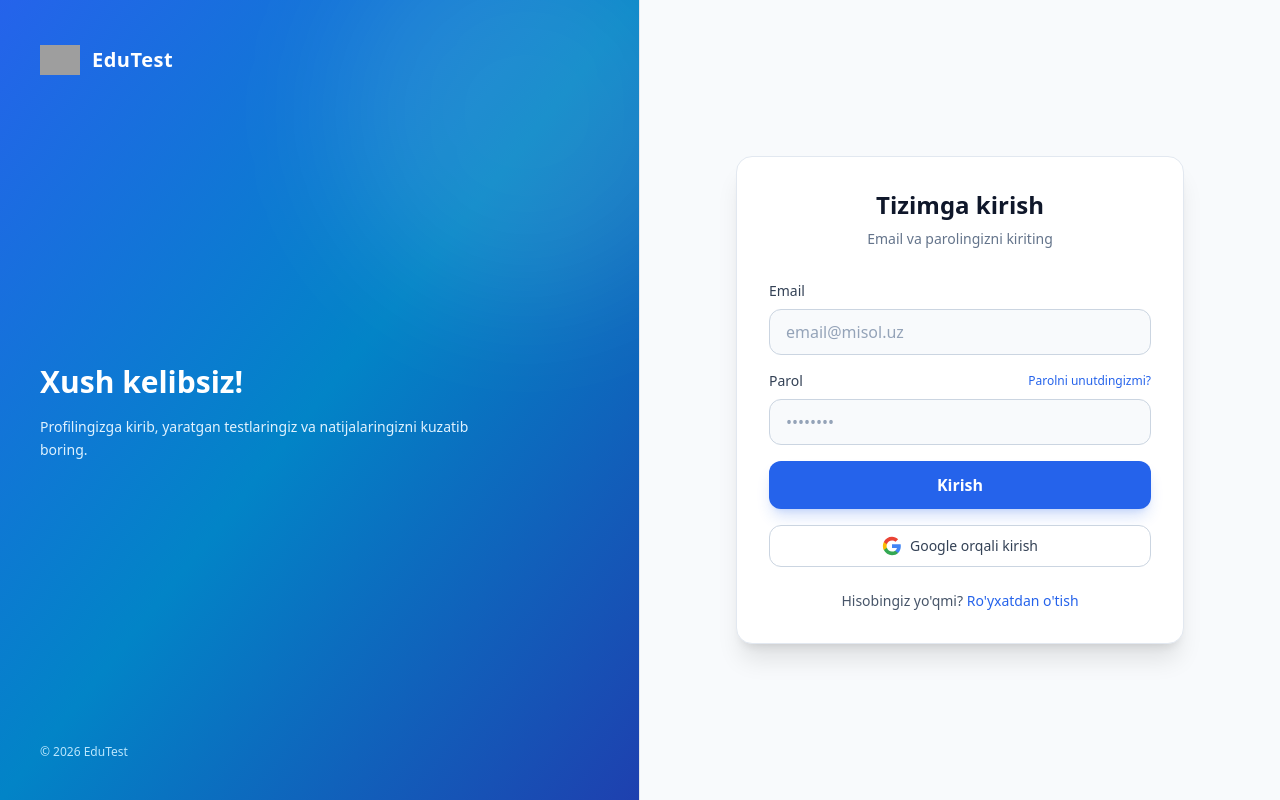
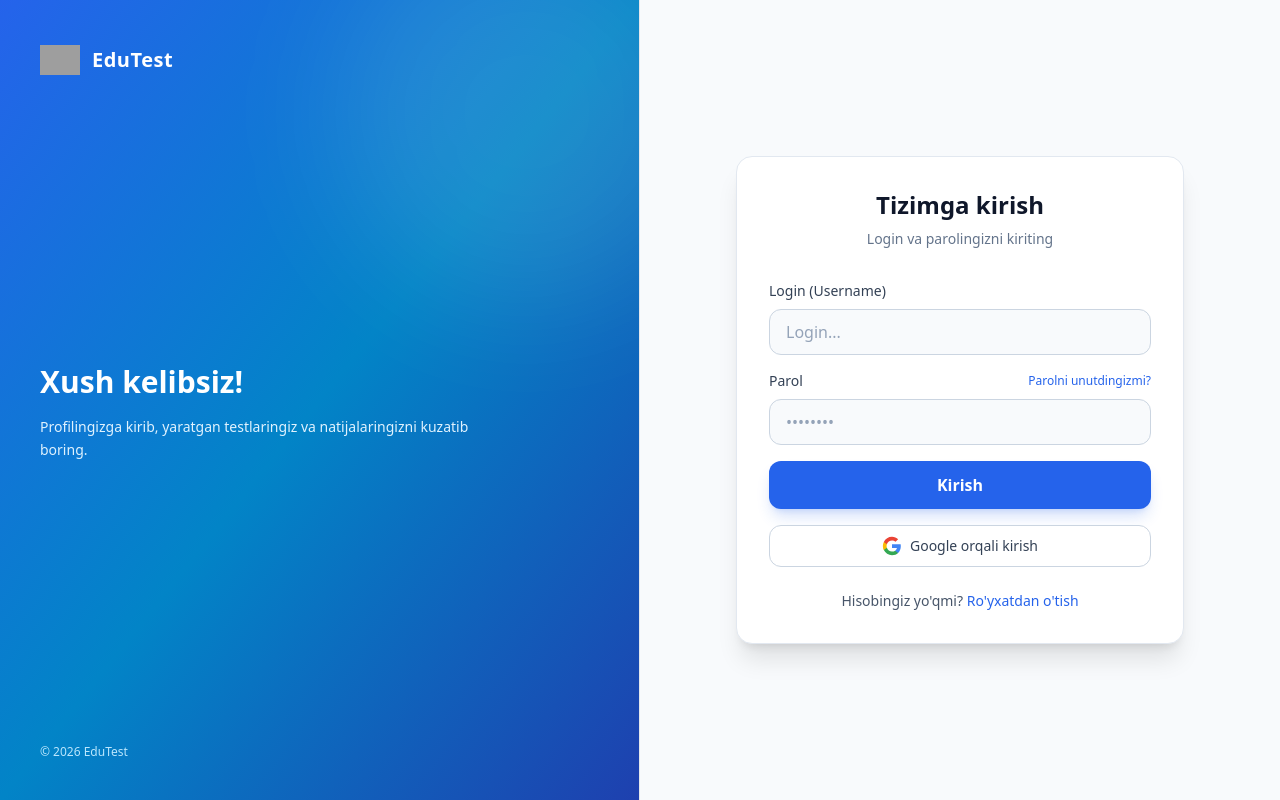
Before and after one commit to xatoyozdim-rgb/Edu-Test, a Django app: template accounts/templates/accounts/login.html in a window 1280 px wide. Run offline with Django 5.2, Linux system fonts and the light colour scheme; the template is opened without the code that fills it, so the values that code supplies are empty; some libraries are stand-ins or nearby versions; grey boxes are pictures that could not be loaded.

Commit message:
Update login.html

```diff
--- a/accounts/templates/accounts/login.html
+++ b/accounts/templates/accounts/login.html
@@ -24,12 +24,13 @@
     <div class="w-full max-w-md rounded-2xl border border-slate-200 bg-white p-8 shadow-xl">
       <div class="text-center mb-8">
         <h1 class="text-2xl font-bold mb-2 text-slate-900">Tizimga kirish</h1>
-        <p class="text-sm text-slate-500">Email va parolingizni kiriting</p>
+        <p class="text-sm text-slate-500">Login va parolingizni kiriting</p>
       </div>
-      <form action="/login" method="POST" class="space-y-4">
+      <form action="{% url 'login' %}" method="POST" class="space-y-4">
+        {% csrf_token %}
         <div>
-          <label class="block text-sm font-medium mb-2 text-slate-700">Email</label>
-          <input type="email" name="email" required class="w-full rounded-xl border border-slate-300 bg-slate-50 px-4 py-2.5 text-slate-900 placeholder-slate-400 focus:outline-none focus:border-blue-600 focus:bg-white transition" placeholder="email@misol.uz">
+          <label class="block text-sm font-medium mb-2 text-slate-700">Login (Username)</label>
+          <input type="text" name="username" required class="w-full rounded-xl border border-slate-300 bg-slate-50 px-4 py-2.5 text-slate-900 placeholder-slate-400 focus:outline-none focus:border-blue-600 focus:bg-white transition" placeholder="Login...">
         </div>
         <div>
           <div class="flex justify-between items-center mb-2">
@@ -41,13 +42,13 @@
         <button type="submit" class="w-full py-3 rounded-xl bg-blue-600 hover:bg-blue-700 font-semibold text-white transition shadow-lg shadow-blue-600/20">Kirish</button>
       </form>
       <div class="mt-4 text-center">
-        <a href="/google_oauth_consent.html" class="inline-flex items-center justify-center gap-2 w-full py-2.5 rounded-xl border border-slate-300 bg-white text-slate-700 text-sm font-medium hover:bg-slate-50 transition">
+        <a href="{% url 'google_login' %}" class="inline-flex items-center justify-center gap-2 w-full py-2.5 rounded-xl border border-slate-300 bg-white text-slate-700 text-sm font-medium hover:bg-slate-50 transition">
           <svg class="w-5 h-5" viewBox="0 0 24 24"><path fill="#4285F4" d="M22.56 12.25c0-.78-.07-1.53-.2-2.25H12v4.26h5.92c-.26 1.37-1.04 2.53-2.21 3.31v2.77h3.57c2.08-1.92 3.28-4.74 3.28-8.09z"/><path fill="#34A853" d="M12 23c2.97 0 5.46-.98 7.28-2.66l-3.57-2.77c-.98.66-2.23 1.06-3.71 1.06-2.86 0-5.29-1.93-6.16-4.53H2.18v2.84C3.99 20.53 7.7 23 12 23z"/><path fill="#FBBC05" d="M5.84 14.09c-.22-.66-.35-1.36-.35-2.09s.13-1.43.35-2.09V7.06H2.18C1.43 8.55 1 10.22 1 12s.43 3.45 1.18 4.94l2.85-2.22.81-.63z"/><path fill="#EA4335" d="M12 5.38c1.62 0 3.06.56 4.21 1.64l3.15-3.15C17.45 2.09 14.97 1 12 1 7.7 1 3.99 3.47 2.18 7.06l3.66 2.84c.87-2.6 3.3-4.52 6.16-4.52z"/></svg>
           Google orqali kirish
         </a>
       </div>
       <p class="mt-6 text-center text-sm text-slate-600">
-        Hisobingiz yo'qmi? <a href="/signup" class="text-blue-600 font-medium hover:underline">Ro'yxatdan o'tish</a>
+        Hisobingiz yo'qmi? <a href="{% url 'signup' %}" class="text-blue-600 font-medium hover:underline">Ro'yxatdan o'tish</a>
       </p>
     </div>
   </main>
```
